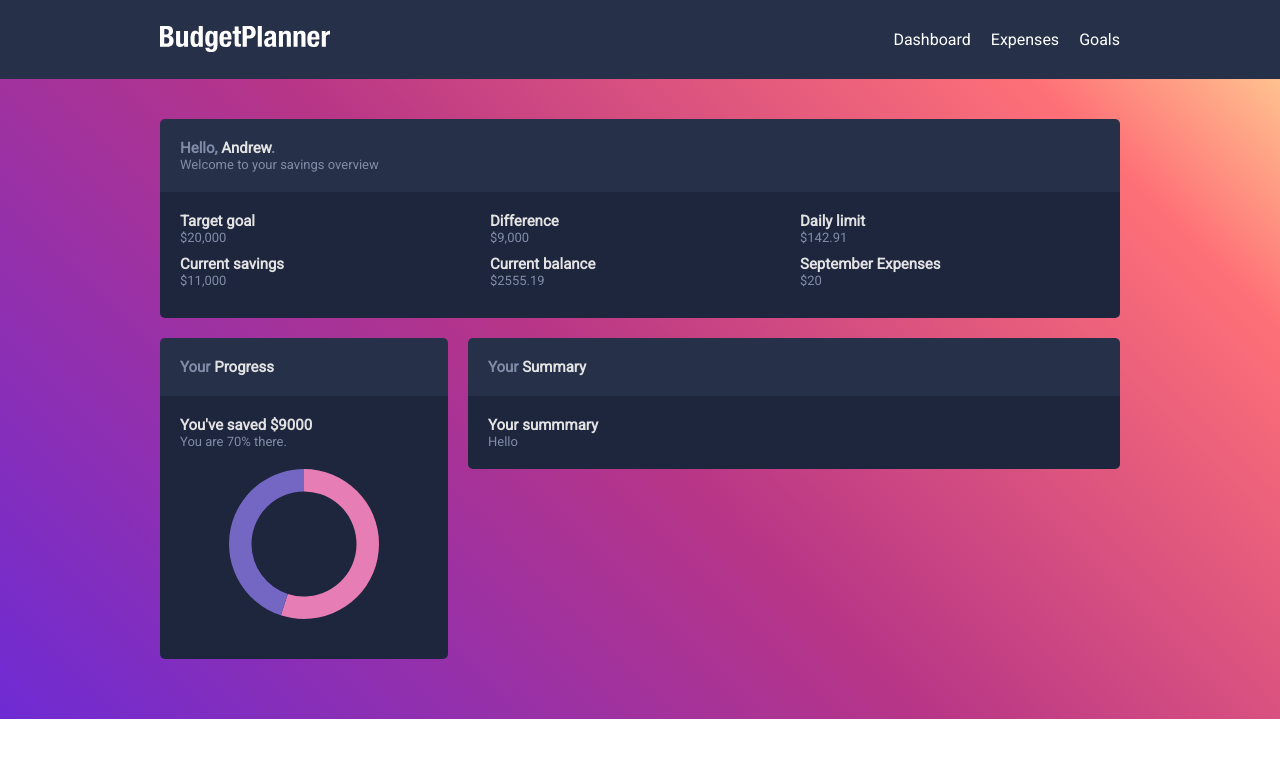
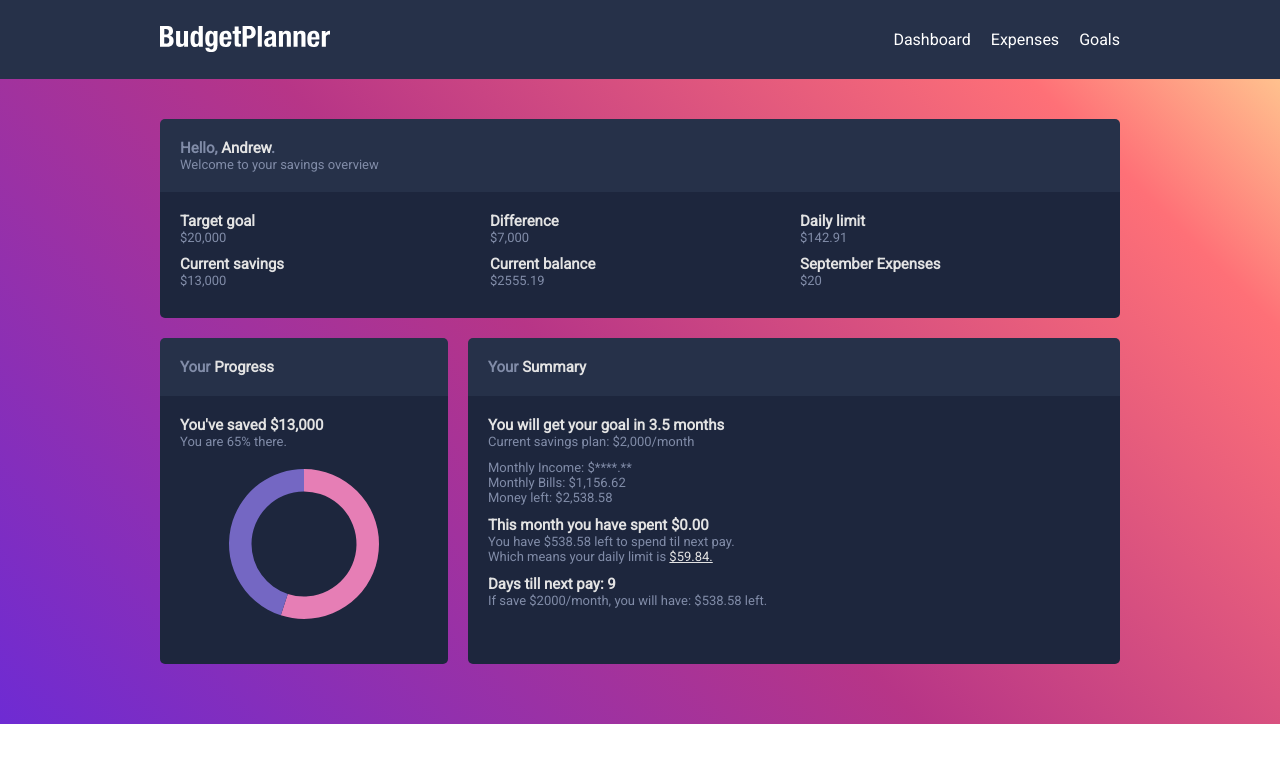
Before and after one commit to andrewbdesign/budget-planner, a React (Create React App) app in the folder client/: page /dashboard in a window 1280 px wide. Shown: the top 762 px of the page. Built offline with nearby package versions, Linux system fonts and the light colour scheme.

Commit message:
added summary section on dashboard

```diff
--- a/client/src/assets/styles/_dashboard.scss
+++ b/client/src/assets/styles/_dashboard.scss
@@ -27,6 +27,11 @@
   p {
     font-size: 1.3rem;
     color: $grey;
+
+    span {
+      color: $white;
+      text-decoration: underline;
+    }
   }
 }
 
@@ -55,6 +60,10 @@
   display: flex;
   width: 100%;
 
+  .overview__body {
+    height: 228px;
+  }
+
   .dashboard__chart {
     width: 30%;
     margin-right: 20px;
--- a/client/src/components/dashboard/Overview.js
+++ b/client/src/components/dashboard/Overview.js
@@ -9,11 +9,11 @@ const Overview = () => {
       },
       {
         title: 'Current savings',
-        value: '$11,000',
+        value: '$13,000',
       },
       {
         title: 'Difference',
-        value: '$9,000',
+        value: '$7,000',
       },
       {
         title: 'Current balance',
--- a/client/src/components/dashboard/Progress.js
+++ b/client/src/components/dashboard/Progress.js
@@ -10,8 +10,8 @@ const Progress = () => {
         </h1>
       </div>
       <div className="overview__body">
-        <h2>You've saved $9000</h2>
-        <p>You are 70% there.</p>
+        <h2>You've saved $13,000</h2>
+        <p>You are 65% there.</p>
         <ProgressChart />
       </div>
     </div>
--- a/client/src/components/dashboard/Summary.js
+++ b/client/src/components/dashboard/Summary.js
@@ -9,8 +9,19 @@ const Summary = () => {
         </h1>
       </div>
       <div className="overview__body">
-        <h2>Your summmary</h2>
-        <p>Hello</p>
+        <h2>You will get your goal in 3.5 months</h2>
+        <p>Current savings plan: $2,000/month</p>
+        <br />
+        <p>Monthly Income: $****.**</p>
+        <p>Monthly Bills: $1,156.62</p>
+        <p>Money left: $2,538.58</p>
+        <br />
+        <h2>This month you have spent $0.00</h2>
+        <p>You have $538.58 left to spend til next pay.</p>
+        <p>Which means your daily limit is <span>$59.84.</span></p>
+        <br/>
+        <h2>Days till next pay: 9</h2>
+        <p>If save $2000/month, you will have: $538.58 left.</p>
       </div>
     </div>
   );
```
